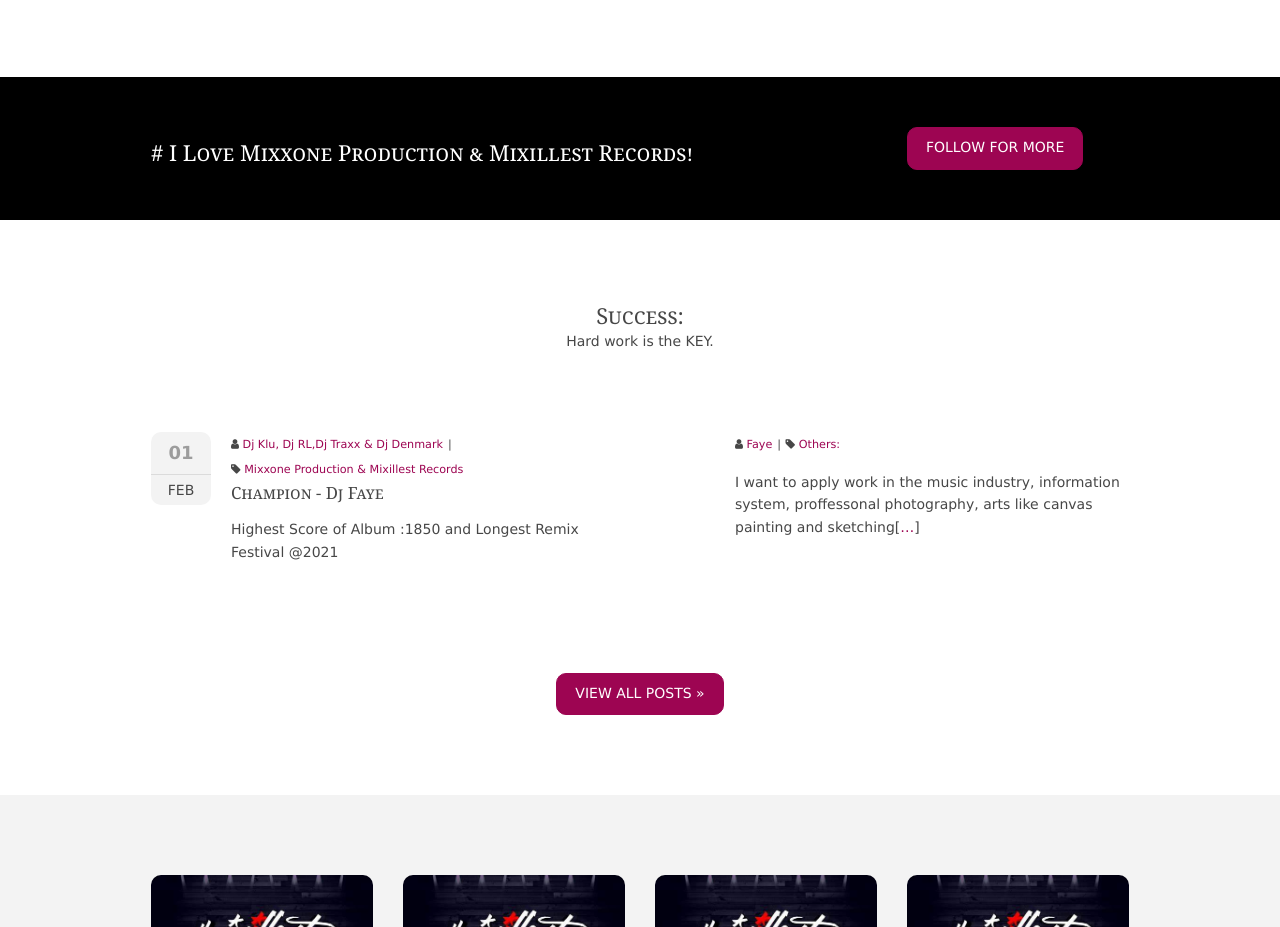
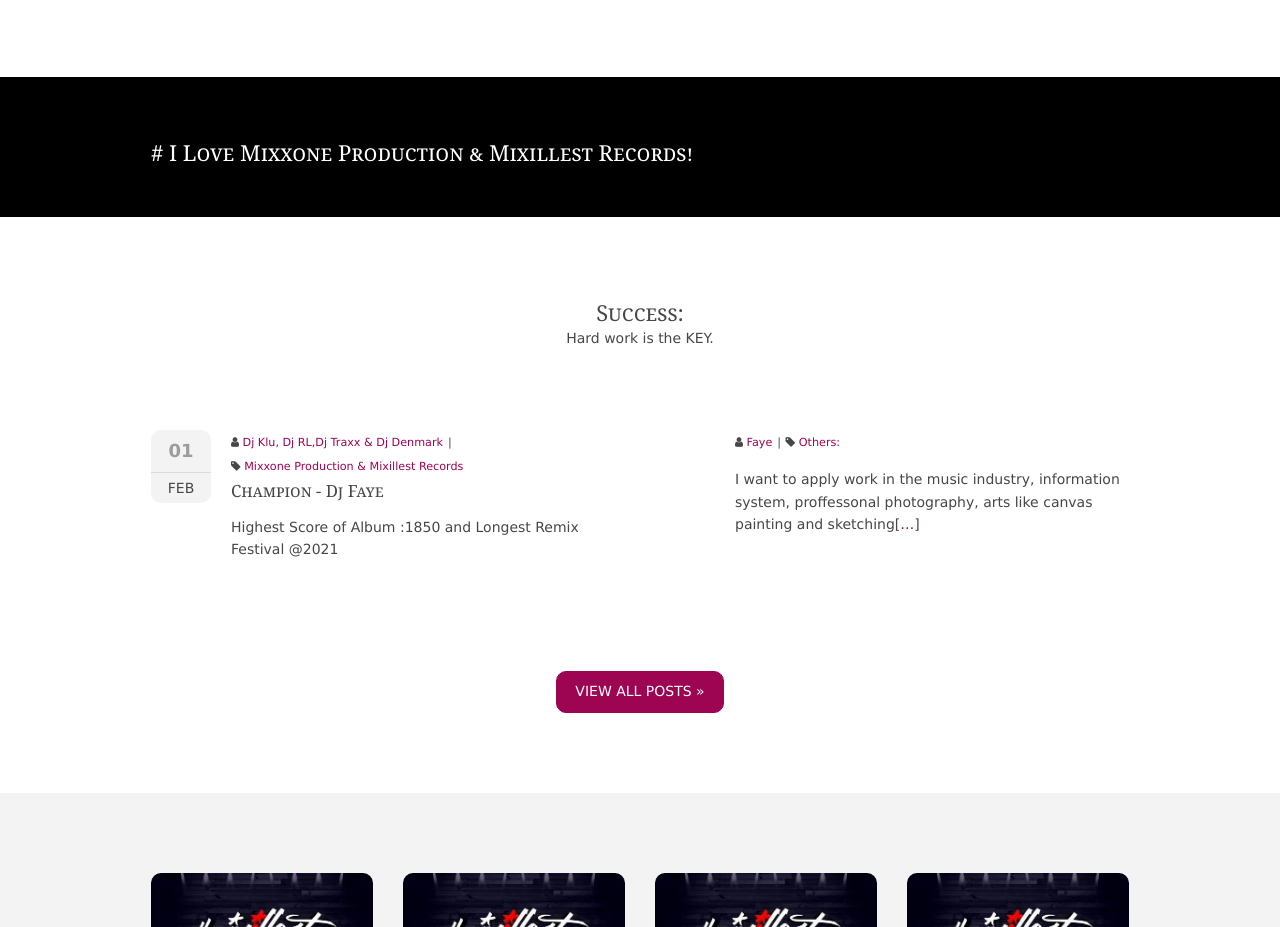
Before and after one commit to Mariella21/Faye, a plain HTML site: page index.html in a window 1280 px wide. Shown: the part 1966-2893 px from the top of the page. Drawn offline with Linux system fonts and the light colour scheme.

Commit message:
Update index.html

```diff
--- a/index.html
+++ b/index.html
@@ -101,7 +101,6 @@
   <article class="hoc cta clear">
     <!-- ################################################################################################ -->
     <h6 class="three_quarter first"># I Love Mixxone Production & Mixillest Records!</h6>
-    <footer class="one_quarter"><a class="btn" href="#">Follow For More</a></footer>
     <!-- ################################################################################################ -->
   </article>
 </div>
```
